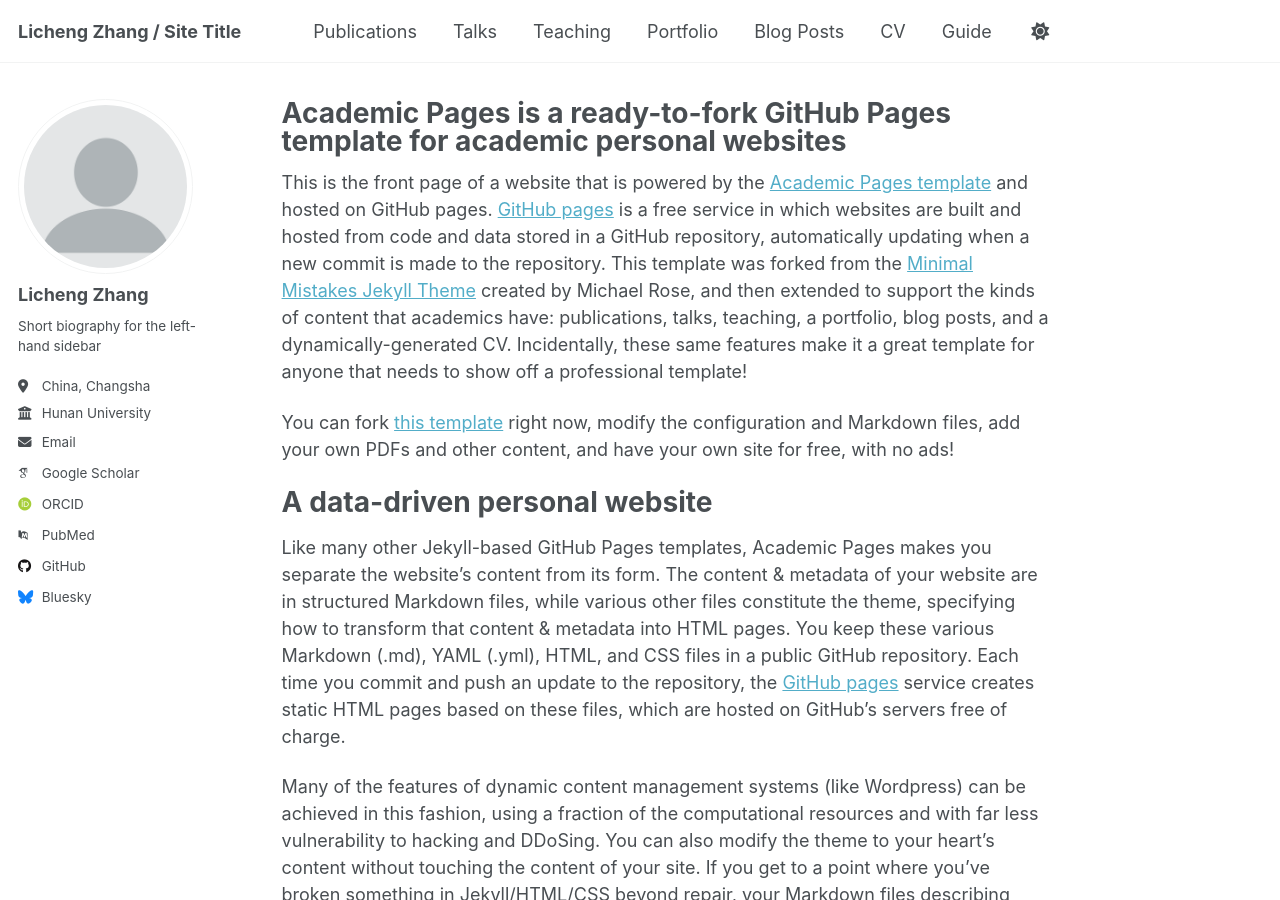
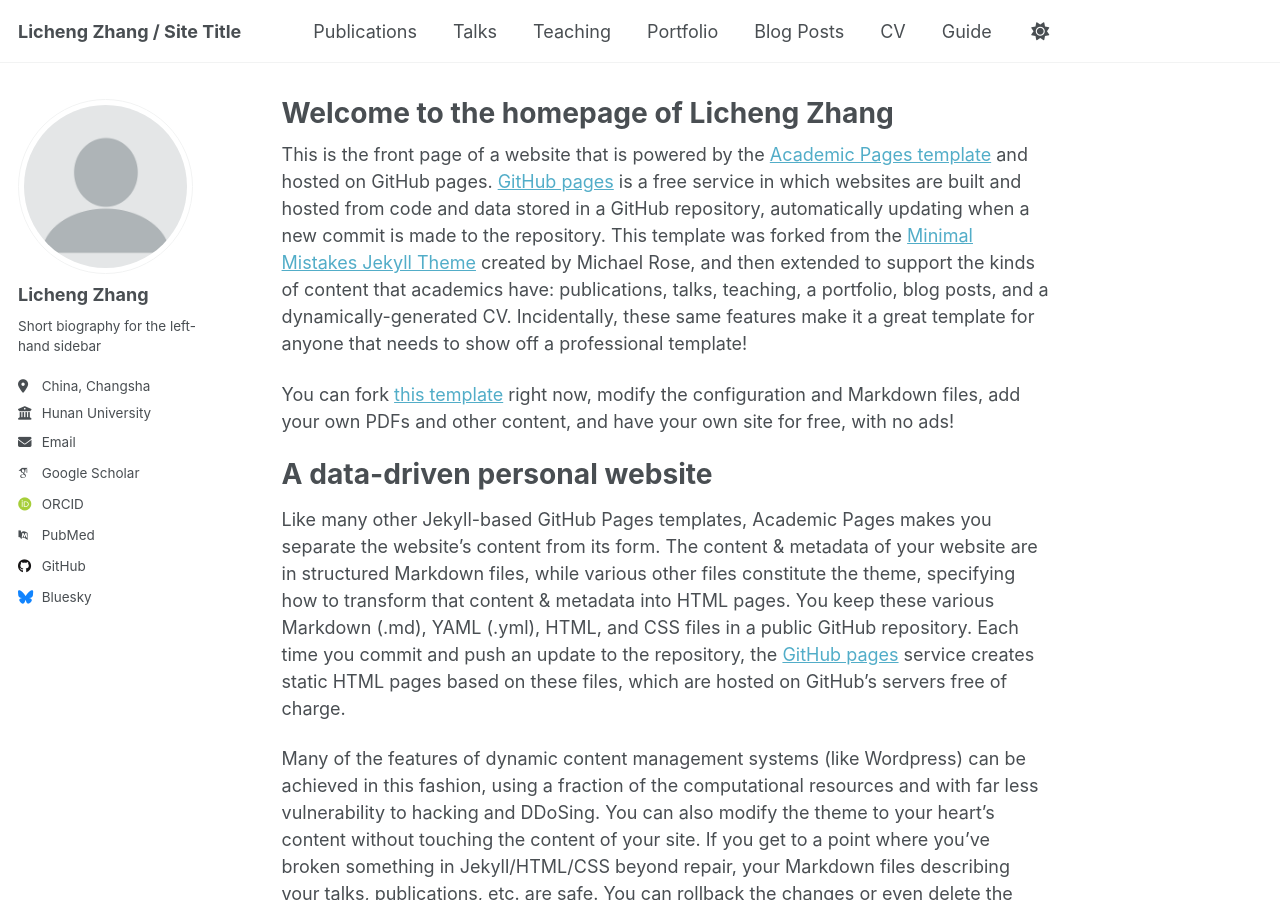
Before and after one commit to lichengzhang2/lichengzhang.github.io, a Jekyll site: the page built from _pages/about.md, in a window 1280 px wide and 900 px high. Built offline with Jekyll 4.4.1, drawn with Linux system fonts in a browser that asks for light colours; some web fonts are replaced; a script that is not in the unit is left out.

Commit message:
Update about.md

```diff
--- a/_pages/about.md
+++ b/_pages/about.md
@@ -1,6 +1,6 @@
 ---
 permalink: /
-title: "Academic Pages is a ready-to-fork GitHub Pages template for academic personal websites"
+title: "Welcome to the homepage of Licheng Zhang"
 author_profile: true
 redirect_from:
   - /about/
```
